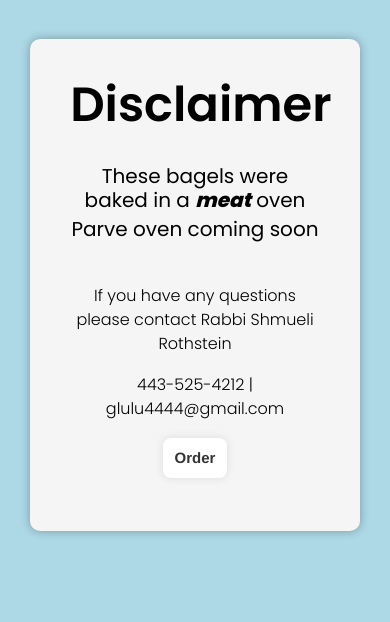
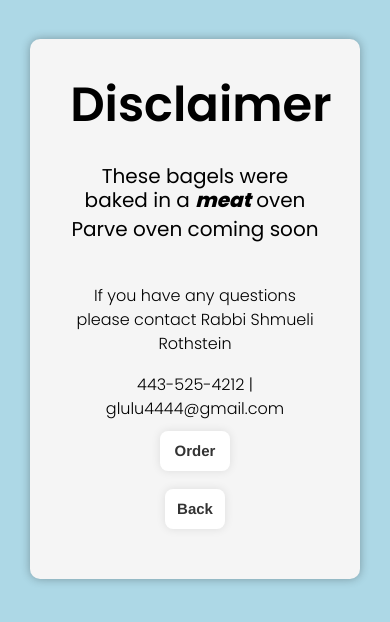
Before and after one commit to glulu4/Bagels, a React (Create React App) app in the folder frontend/bagel_app/: page /disclaimer in a window 390 px wide. Shown: the top 622 px of the page. Built offline with nearby package versions, Linux system fonts and the light colour scheme.

Commit message:
adding another cors thing

```diff
--- a/frontend/bagel_app/src/Pages/Disclaimer/Disclaimer.css
+++ b/frontend/bagel_app/src/Pages/Disclaimer/Disclaimer.css
@@ -6,7 +6,7 @@
 }
 
 h2 {
-    text-align: center;
+
     margin-top: 5%;
     padding-bottom:2%
 }
@@ -31,17 +31,32 @@ h2 {
     box-shadow: 0 0 10px rgba(0, 0, 0, 0.3);
 }
 
-.buttonDivStyle {
+.backButtonDivStyle {
     display: flex;
     justify-content: center;
-    margin: 5%;
+    margin: 2%;
+    padding-bottom: 2%;
 }
 
-.buttonStyle {
+/* .buttonStyle {
     font-size: 15px;
     font-weight: bold;
     margin-top: 2%;
+} */
+
+.orderButtonStyle{
+    display: flex;
+    justify-content: center;
+    margin: 2%;
 }
+/*
+.button-container{
+    display:flex;
+    justify-content: center;
+    flex-direction:column;
+    gap:20px;
+    margin:5%
+} */
 
 
 
@@ -69,7 +84,13 @@ h2 {
     padding-top:5%;
     font-size: medium;
 }
-
+.orderButtonStyle {
+    display: flex;
+    justify-content: center;
+    margin: 2%;
+    padding-top:2%;
+    padding-bottom: 5%;
+}
 
 
 }
--- a/frontend/bagel_app/src/Pages/Disclaimer/Disclaimer.js
+++ b/frontend/bagel_app/src/Pages/Disclaimer/Disclaimer.js
@@ -9,6 +9,21 @@ function Disclaimer() {
 
     const navigate = useNavigate();
     const location = useLocation();
+    const buttonStyle = {
+        fontSize: 15,
+        fontWeight: 'bold',
+
+    }
+
+    const orderButtonStyle = {
+        fontSize: 15,
+        fontWeight: 'bold',
+        width: '70px'
+    }
+
+    const handleGoBackButtonClick = () => {
+        navigate("/")
+    }
 
 
 
@@ -50,7 +65,7 @@ function Disclaimer() {
 
         }}>
             <div  className='bigDivStyle'>
-                <h2  className='h2Style'>Disclaimer</h2>
+                <h2 style={{ textAlign: "center"}}className='h2Style'>Disclaimer</h2>
 
 
                 <div  className='innerDivStyle'>
@@ -64,10 +79,16 @@ function Disclaimer() {
 
                 </div>
 
-                <div  className='buttonDivStyle'>
-                    <button className='buttonStyle' onClick={handleClick}>Order</button>
+            {/* <div className='button-container'> */}
+                <div className='orderButtonStyle'>
+                    <button style={orderButtonStyle} onClick={handleClick}>Order</button>
+                </div>
 
+                <div className='backButtonDivStyle'>
+                    <button style={buttonStyle} onClick={handleGoBackButtonClick}>Back</button>
                 </div>
+            {/* </div> */}
+
             </div>
 
         </div>
--- a/frontend/bagel_app/src/Pages/Home/Home.module.css
+++ b/frontend/bagel_app/src/Pages/Home/Home.module.css
@@ -72,7 +72,7 @@ secttion.three {
 
     grid-area: content;
     display: flex;
-    align-items: flex-start;
+    align-items: left;
     justify-content: center;
     flex-direction: column;
 }
--- a/frontend/bagel_app/src/Pages/Order/Form.js
+++ b/frontend/bagel_app/src/Pages/Order/Form.js
@@ -8,8 +8,8 @@ import MyDropdown from './Dropdown.js';
 
 
 function Form({ handleFormButtonSubmit, props } ) {
-    console.log("from form, porps", props);
-    console.log(props);
+    // console.log("from form, porps", props);
+    // console.log(props);
 
     const [name, setName] = useState(props._name || '');
     const [email, setEmail] = useState(props._email || '');
@@ -116,7 +116,7 @@ function Form({ handleFormButtonSubmit, props } ) {
     const handleNameChange = (event) => {
         event.preventDefault();
         setName(event.target.value)
-        console.log(name);
+        // console.log(name);
 
     }
 
--- a/frontend/bagel_app/src/Pages/Order/Order.js
+++ b/frontend/bagel_app/src/Pages/Order/Order.js
@@ -6,11 +6,11 @@ import { useLocation } from 'react-router-dom';
 
 
 function Order() {
-    console.log(sessionStorage )
+    // console.log(sessionStorage )
     const navigate = useNavigate();
     const location = useLocation();
     let props = {}
-    console.log(location);
+    // console.log(location);
 
     if ( (location.state) ){
         const { _cost, _name, _email, _numPlain, _numSeseme, _numEv, _numPoppy, _numCinSug, _numBagels } = location.state;
@@ -24,7 +24,7 @@ function Order() {
         // console.log('_numCinSug:', _numCinSug);
         // console.log('_numBagels:', _numBagels);
         props = { ...location.state } // destructuring syntax
-        console.log("poops", props);
+        // console.log("poops", props);
     }
 
 
--- a/frontend/bagel_app/src/Pages/Payment/Payment.js
+++ b/frontend/bagel_app/src/Pages/Payment/Payment.js
@@ -133,7 +133,7 @@ function Payment(props){
                     break;
             }
 
-            console.log(paymentIntent);
+            // console.log(paymentIntent);
         });
 
 
--- a/frontend/bagel_app/src/index.js
+++ b/frontend/bagel_app/src/index.js
@@ -17,18 +17,23 @@ const timer = setInterval(() => {
   let nextMonday = new Date(currDate.getFullYear(), currDate.getMonth(), currDate.getDate() + daysUntilMonday);
   let timeUntilMonday = nextMonday - currDate; // gives time in milliseconds
 
-  // let days = Math.floor(timeUntilMonday / (1000 * 60 * 60 * 24));
-  // let hours = Math.floor((timeUntilMonday % (1000 * 60 * 60 * 24)) / (1000 * 60 * 60));
-  // let minutes = Math.floor((timeUntilMonday % (1000 * 60 * 60)) / (1000 * 60));
-  // let seconds = Math.floor((timeUntilMonday % (1000 * 60)) / 1000);
+
+
+  // let currDateT = new Date();
+  // let daysUntilTuesday = (2 + (7 - currDate.getDay())) % 7;
+  // let nextTuesday = new Date(currDate.getFullYear(), currDate.getMonth(), currDate.getDate() + daysUntilTuesday);
+  // let timeUntilTuesday = nextTuesday - currDate; // gives time in milliseconds
 
 
 
+  // timeUntilTuesday -= 39600000
 
 
 
-  if (timeUntilMonday <= 0) {
+  // console.log(timeUntilTuesday);
 
+  if (timeUntilMonday <= 1001 && timeUntilMonday > 0 ) {
+    console.log("in here: ", timeUntilMonday);
     fetch("https://bagel-app-11c1ad484767.herokuapp.com/send-orders", {
       method: "post",
       headers: { "Content-Type": "application/json; charset=UTF-8" }, //"Content-Type: application/json"
@@ -46,7 +51,7 @@ const timer = setInterval(() => {
         console.log(data);
       })
       .catch((error) => {
-        console.error(error);
+        console.log(error);
       })
   }
 
```
Also changed, not shown: frontend/bagel_app/src/Pages/Home/Timer.js (+15 -24 lines), 1 other file (tests, documents, lock files or other folders).
